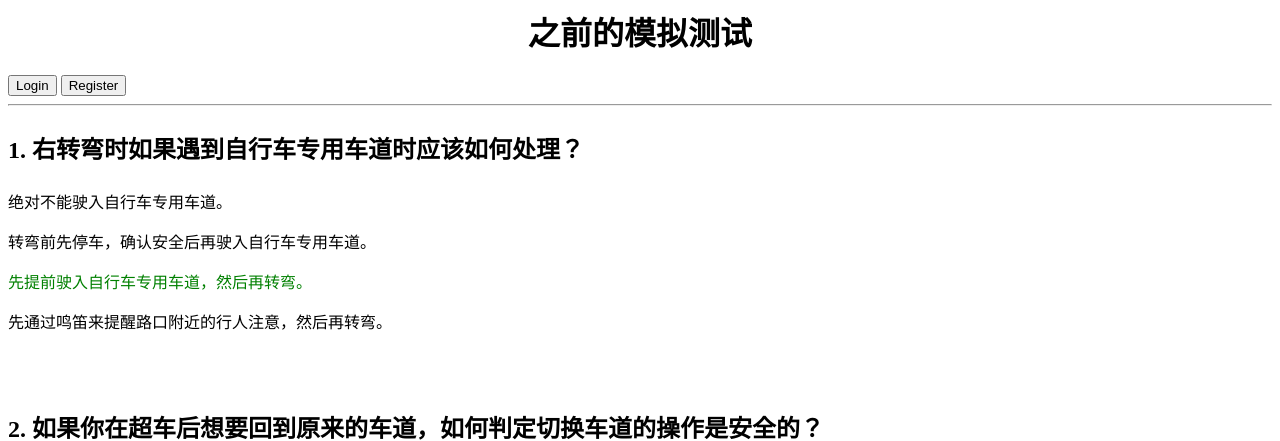
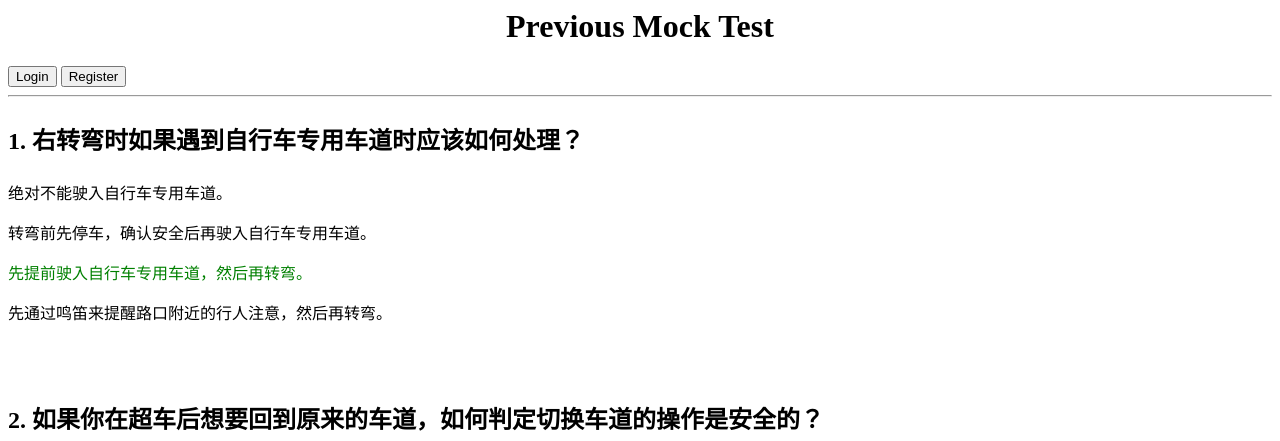
Before and after one commit to haitao-sjsu/CMPE138-Team2-DMVhelper, a PHP site: page /user_view_one_test.php?test_id=4 in a window 1280 px wide. Shown: the top 441 px of the page. Run offline with PHP 8.4, Linux system fonts and the light colour scheme; data comes from the database, SQL or seed files in the repository; data that the repository does not hold is empty.

Commit message:
English UI

```diff
--- a/admin_process_update_question.php
+++ b/admin_process_update_question.php
@@ -1,12 +1,12 @@
 <?php include('include/config.php') ?>
 <html>
 <head>
-    <title>View all questions</title>
+    <title><?php echo $UI['admin_crud_question']['title2'][$lang] ?></title>
     <link href="css/style.css" rel="stylesheet" type="text/css">
     </head>
     <body>
     <!-- HEADER -->
-    <div class="center-text"><h1>View all questions</h1></div>
+    <div class="center-text"><h1><?php echo $UI['admin_crud_question']['title2'][$lang] ?></h1></div>
     <!--LOGIN-->
     <?php include('include/login.php') ?>
     <hr>
--- a/include/language.php
+++ b/include/language.php
@@ -129,6 +129,12 @@ $UI = array(
             'zh' => '测试'
         ),
     ),
+    'user_view_one_test' => array(
+        'title' => array(
+            'en' => 'Previous Mock Test',
+            'zh' => '模拟测试'
+        ),
+    ),
     'user_view_all_wrong_questions' => array(
         'title' => array(
             'en' => 'Missed Questions Collection',
--- a/user_view_one_test.php
+++ b/user_view_one_test.php
@@ -2,7 +2,7 @@
 
 <html>
     <head>
-        <title>之前的模拟测试</title>
+        <title><?php echo $UI['user_view_one_test']['title'][$lang]?></title>
         <link href="css/style.css" rel="stylesheet" type="text/css">
         <style>
             .question-stem {
@@ -19,7 +19,7 @@
     </head>
     <body>
     <!-- HEADER -->
-    <div class="center-text"><h1>之前的模拟测试</h1></div>
+    <div class="center-text"><h1><?php echo $UI['user_view_one_test']['title'][$lang]?></h1></div>
     <!--LOGIN-->
     <?php include('include/login.php') ?>
     <hr>
```
Also changed, not shown: 1 other file.
